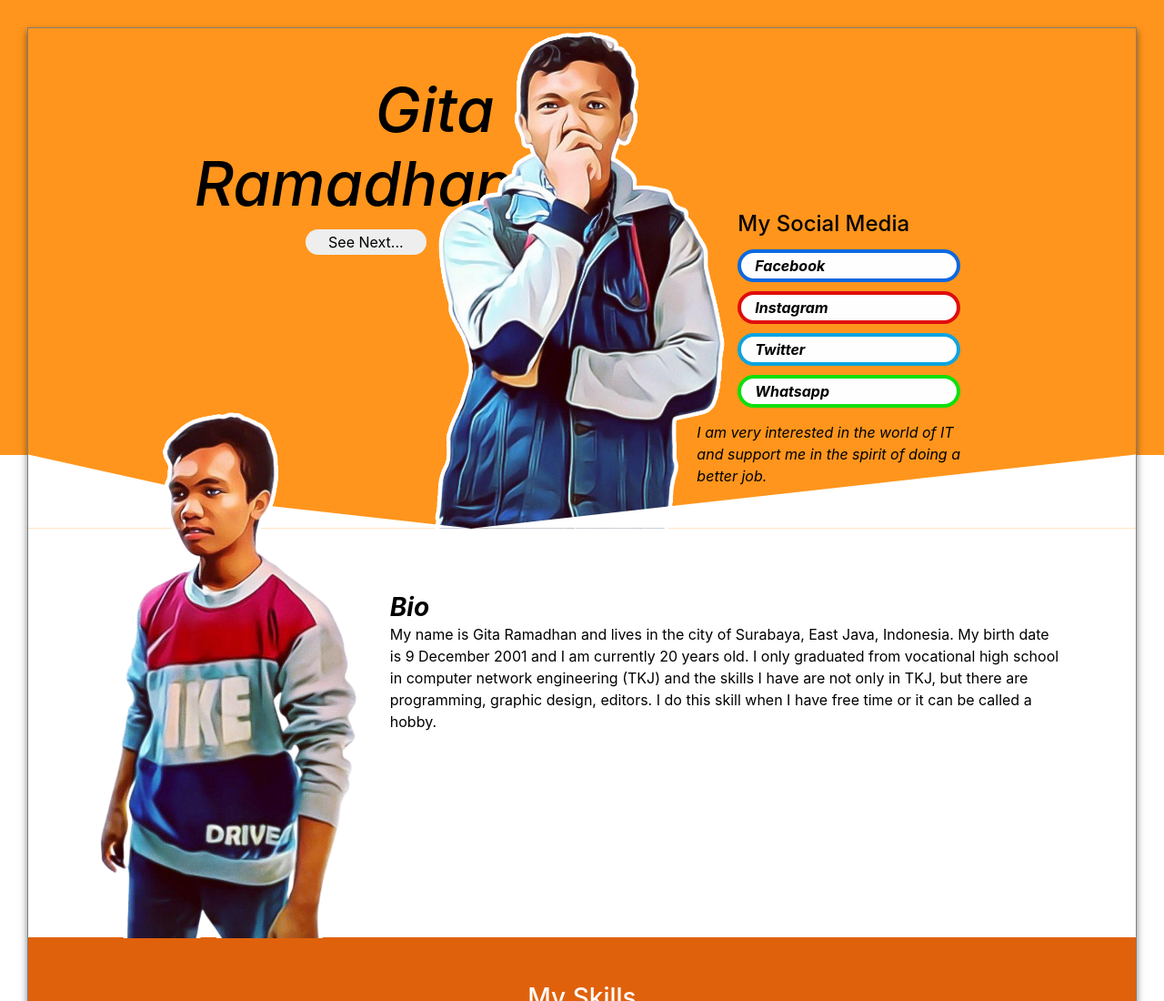
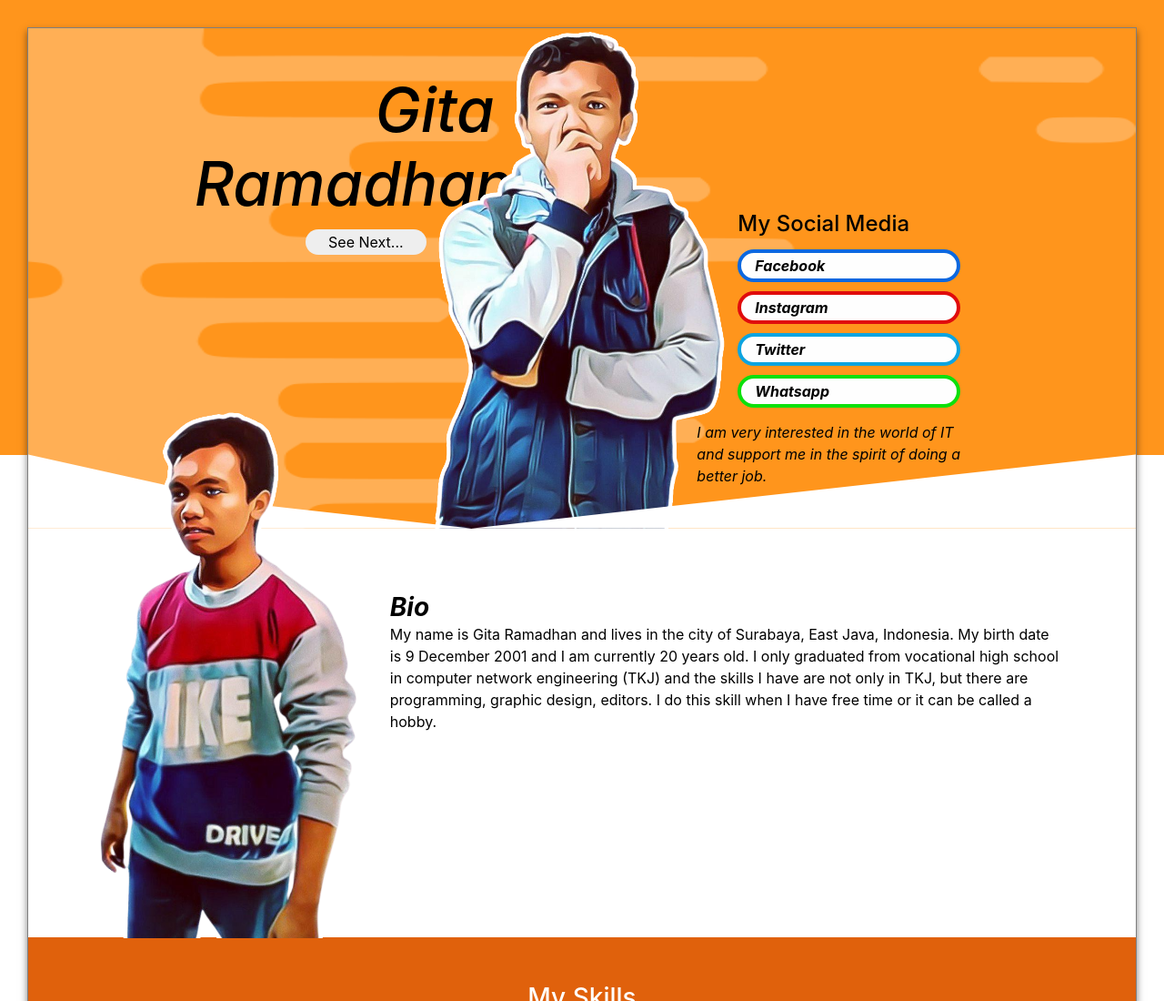
Before and after one commit to gitgtama/gitgtama.github.io, a plain HTML site: page index.html in a window 1280 px wide. Shown: the top 1100 px of the page at 91% size. Drawn offline with Linux system fonts and the light colour scheme.

Commit message:
Update main.css

```diff
--- a/css/main.css
+++ b/css/main.css
@@ -32,7 +32,7 @@
 .introduction {
     position: relative;
     background: #ff951c;
-    background-image: url('/assets/img/aesthetic.png');
+    background-image: url('/img/aesthetic.png');
     background-size: 100% 100%;
     background-repeat: no-repeat;
     text-align: center;
```
